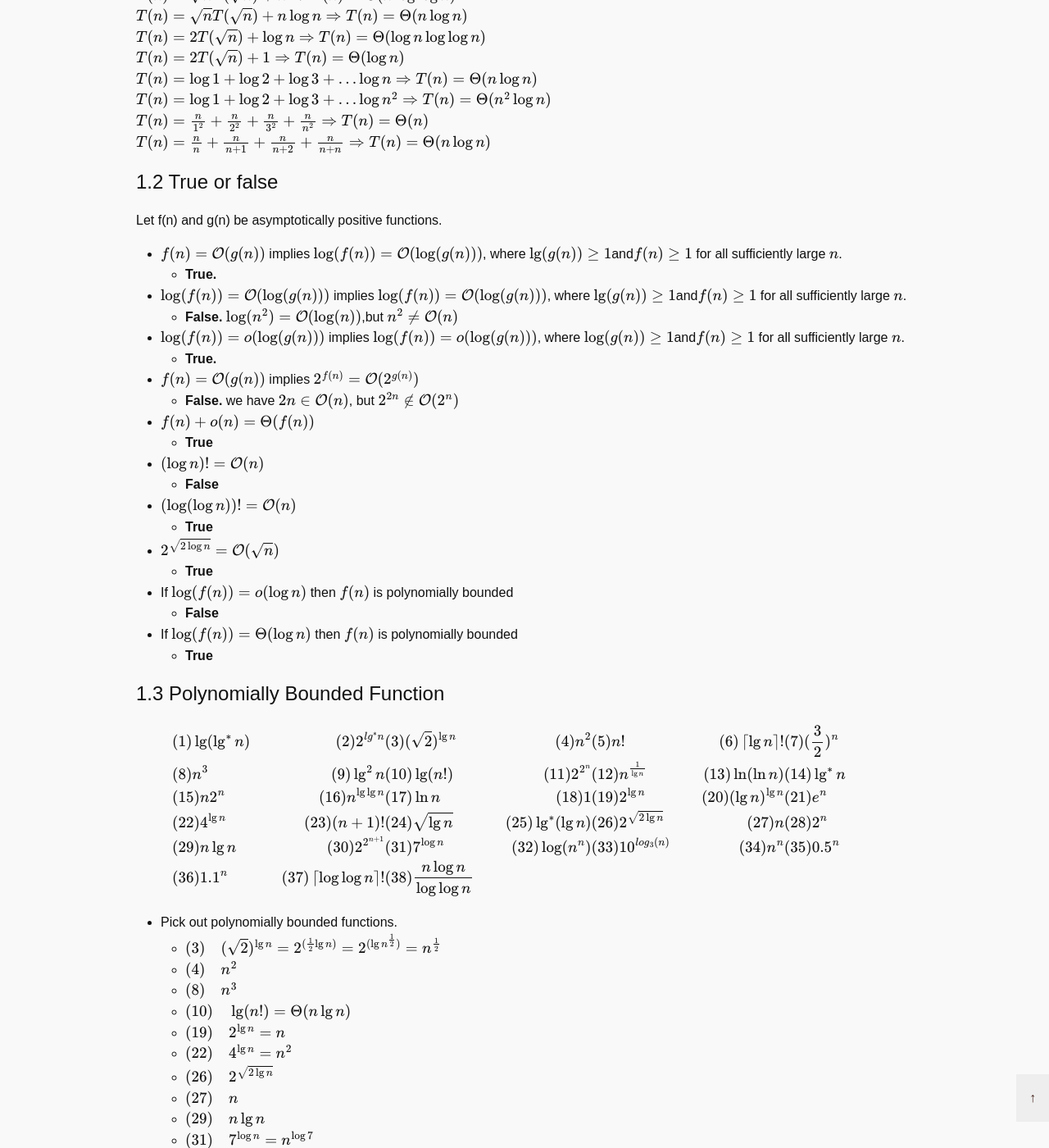
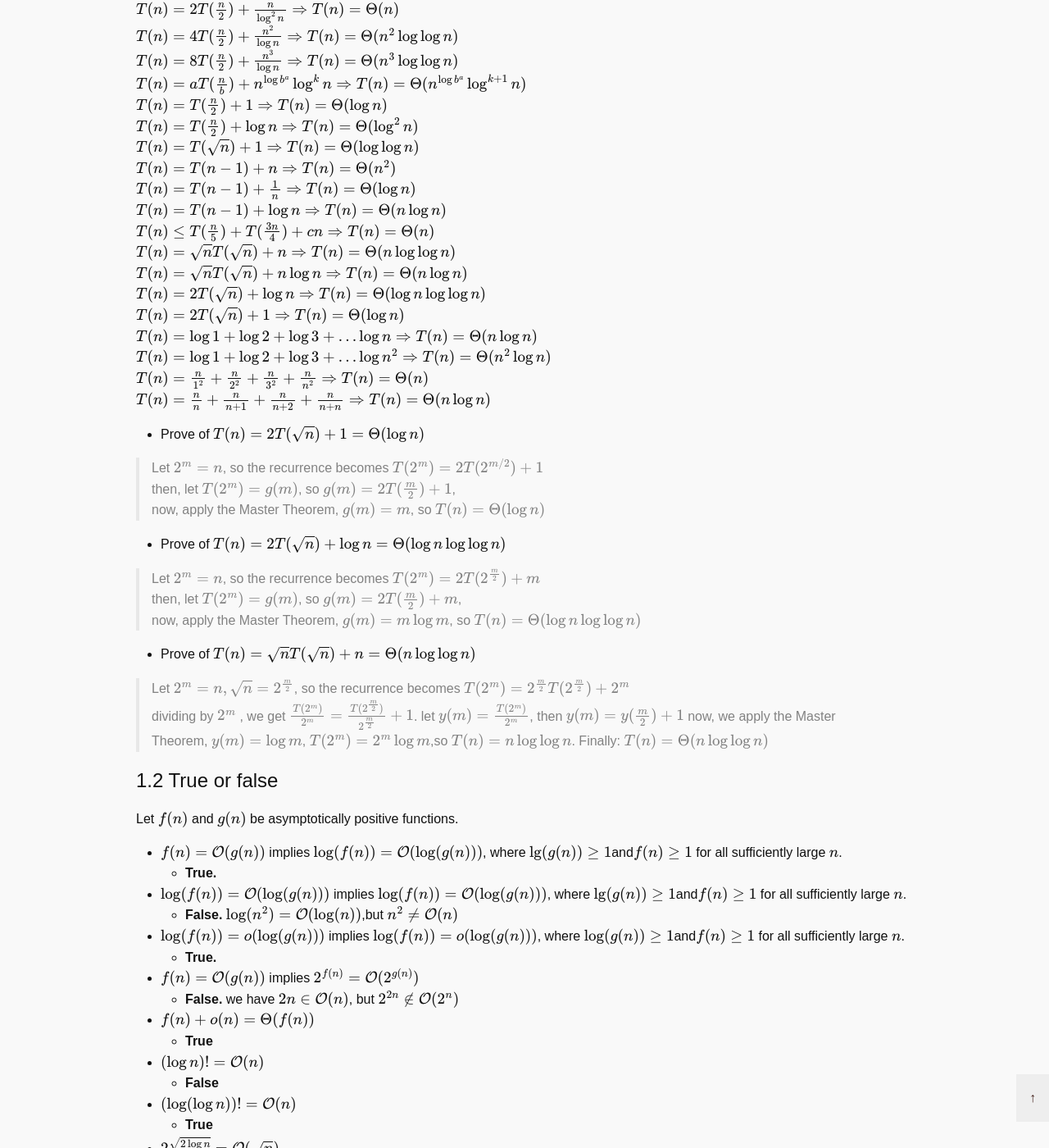
Before and after one commit to BIGBALLON/bigballon.github.io, a Jekyll site: the page built from _posts/2017-11-09-Algorithm-Analysis.md, in a window 1280 px wide and 1400 px high, scrolled down 700 px. Shown: the whole window at 82% size. Built offline with Jekyll 4.4.1, drawn with Linux system fonts in a browser that asks for light colours; formulas are drawn with MathJax 3; some of the changed text lies outside the part shown.

Commit message:
update prove

```diff
--- a/_posts/2017-11-09-Algorithm-Analysis.md
+++ b/_posts/2017-11-09-Algorithm-Analysis.md
@@ -6,7 +6,21 @@
 
 ## Part 1: Foundations
 
-### 1.1 Asymptotic tight bound
+### 1.0 Master Theorem
+
+$T(n) = aT(\frac{n}{b})+\Theta(n^k log^{p} n) \quad a,b \geq 1 ,k \geq 0, p \text{ is real number}$.
+
+- $\textrm{if $a > b^k$, then $T(n) = \Theta(n^{log_{b}{a}})$}$
+- $\textrm{if $a = b^k$}$
+    - $\textrm{if $p > -1 $, then $T(n) = \Theta(n^{log_{b}{a}}\log^{p+1}n)$}$
+    - $\textrm{if $p = -1 $, then $T(n) = \Theta(n^{log_{b}{a}}\log \log n)$}$
+    - $\textrm{if $p < -1 $, then $T(n) = \Theta(n^{log_{b}{a}})$}$
+- $\textrm{if $a < b^k$}$
+    - $\textrm{if $p \geq 0 $, then $T(n) = \Theta(n^{k}log^{p}{n})$}$
+    - $\textrm{if $p < 0 $, then $T(n) = \Theta(n^k)$}$
+
+
+### 1.1 Asymptotic Tight Bound
 
 $T(n)=2T(\frac{n}{2})+n \Rightarrow T(n)=\Theta(n\log n)$
 $T(n)=2T(\frac{n}{2})+n\log n \Rightarrow T(n)=\Theta(n\log^2n)$
@@ -32,9 +46,30 @@
 $T(n)=\frac{n}{n}+ \frac{n}{n+1}+ \frac{n}{n+2}+ \frac{n}{n+n} \Rightarrow T(n)=\Theta(n \log n)$
 
 
+- Prove of $T(n)=2T(\sqrt n)+1  =\Theta(\log n)$
+
+> Let $2^m = n$, so the recurrence becomes $T(2^m)=2T(2^{m/2})+1$
+then, let $T(2^m) = g(m)$, so $g(m)=2T(\frac{m}{2})+1$,
+now, apply the Master Theorem, $g(m)=m$, so $T(n)=\Theta(\log n)$
+
+
+- Prove of $T(n)=2T(\sqrt n)+\log n   =\Theta(\log n \log \log n)$
+
+> Let $2^m = n$, so the recurrence becomes $T(2^m)=2T(2^{\frac{m}{2}})+m$
+then, let $T(2^m) = g(m)$, so $g(m)=2T(\frac{m}{2})+m$,
+now, apply the Master Theorem, $g(m)=m \log m$, so $T(n)=\Theta(\log n \log \log n)$
+
+- Prove of $T(n)=\sqrt n T(\sqrt n)+n=\Theta(n \log \log n)$
+
+> Let $2^m = n, \sqrt{n}=2^{\frac{m}{2}}$, so the recurrence becomes $T(2^m)=2^{\frac{m}{2}}T(2^{\frac{m}{2}})+2^m$
+dividing by $2^m$ , we get $\frac{T(2^m)}{2^m} = \frac{T(2^{\frac{m}{2}})}{2^\frac{m}{2}} +1$.
+let $y(m)=\frac{T(2^m)}{2^m}$, then $y(m)=y(\frac{m}{2})+1$
+now, we apply the Master Theorem, $y(m)= \log m$, $T(2^m)=2^m \log m$,so $T(n)=n\log \log n$.
+Finally: $T(n)=\Theta(n \log \log n)$
+
 ### 1.2 True or false
 
-Let f(n) and g(n) be asymptotically positive functions.
+Let $f(n)$ and $g(n)$ be asymptotically positive functions.
 
 - $f(n) = \mathcal{O}(g(n))$ implies $\log(f(n)) = \mathcal{O}(\log(g(n)))$, where $\lg(g(n)) \geq 1 $and$ f(n) \geq 1 $ for all sufficiently large $n$.
     - **True.**
@@ -106,7 +141,7 @@
     - strassen:  $T(n) = 7T(\frac{n}{2})+18(\frac{n}{2}\times \frac{n}{2})=\Theta(n^{lg7})$
 - diveide the matrices into $\frac{n}{2} \times \frac{n}{2}$ submatrices. Estimate the time complexity of this method.
     - $T(n) = mT(\frac{n}{2})+a(\frac{n}{2}\times \frac{n}{2})$
-    - $$
+$$
 T(n)=\left\{\begin{matrix}
 & \mathcal{O}(n^{\log_2{m}}) &\text{if} \log_2{m} > 2 \\
 & \mathcal{O}(n^2 \log n) &\text{if} \log_2{m} = 2\\
@@ -115,7 +150,7 @@
 $$
 - diveide the matrices into $\frac{n}{3} \times \frac{n}{3}$ submatrices. Estimate the time complexity of this method.
     - $T(n) = mT(\frac{n}{3})+a(\frac{n}{3}\times \frac{n}{3})$
-    - $$T(n)=\left\{\begin{matrix}
+$$T(n)=\left\{\begin{matrix}
 & \mathcal{O}(n^{\log_3{m}}) &\text{if} \log_3{m} > 2 \\
 & \mathcal{O}(n^2 \log n) &\text{if} \log_3{m} = 2\\
 & \mathcal{O}(n^2) &\text{if} \log_3{m} < 2
@@ -379,18 +414,25 @@
 Consider the dynamic table problem. Doubling the table size when it is full as before.But instead of contracting the table by halving its size when its load factor drops below 1/4, we contract it by multiplying its size by 2/3 when its load factor drops below 1/3.
 
 - Write a tight potential function without any explanation.
-    - $ \Phi(T)= 2 \vert num[T]-size[T] \vert $
+    - $ \Phi(T)=  \vert 2 num[T]-size[T] \vert $
 - Give the constant that the amortized cost of each operation is bounded above by.
     - **The amortized cost is at most 3**
 - Give the amortized cost for the following four cases.
     - The load factor is full 1, and the next operation is insertion. **3**
-    - The load factor is 1/3, and the next operation is insertion. **0**
+    - The load factor is 1/3, and the next operation is insertion. **-1**
+        - we have that $size_{i-1}=size_{i}$ and $num_{i-1}+1=num_{i}$
+            $$
+\begin{align*}\hat{c_{i}}&=c_i+\Phi_{i}-\Phi_{i-1} \\
+&=1+\left | 2num_i-size_i \right |-\left | 2num_{i-1}-size_{i-1}\right | \\
+&=1+2num_i-2num_{i-1} \\
+&=1 + 2num_i-2num_i-2 \\
+&=-1
+\end{align*}
+$$
     - The load factor is 1/3, and the next operation is deletion. **2**
-    - The load factor is structly between 1/3 and 1/2, and the next operation is deletion. **3**
-- since we resize when the load factor drops below $1/3$,we have that
-    - $size_{i-1}/3=num_{i-1}=num_i+1$
-
-cal $\hat{c_{i}}$ : $$
+        - since we resize when the load factor drops below $1/3$,we have that
+            - $size_{i-1}/3=num_{i-1}=num_i+1$
+$$
 \begin{align*}\hat{c_{i}}&=c_i+\Phi_{i}-\Phi_{i-1} \\
 &\leq num_i+1+\left | 2num_i-size_i \right |-\left | 2num_{i-1}-size_{i-1}\right | \\
 &=num_i+1+(\frac{2}{3}size_{i-1}-2num_i)-(size_{i-1}-2num_{i}-2) \\
@@ -398,3 +440,4 @@
 &=2
 \end{align*}
 $$
+    - The load factor is structly between 1/3 and 1/2, and the next operation is deletion. **3**
```
